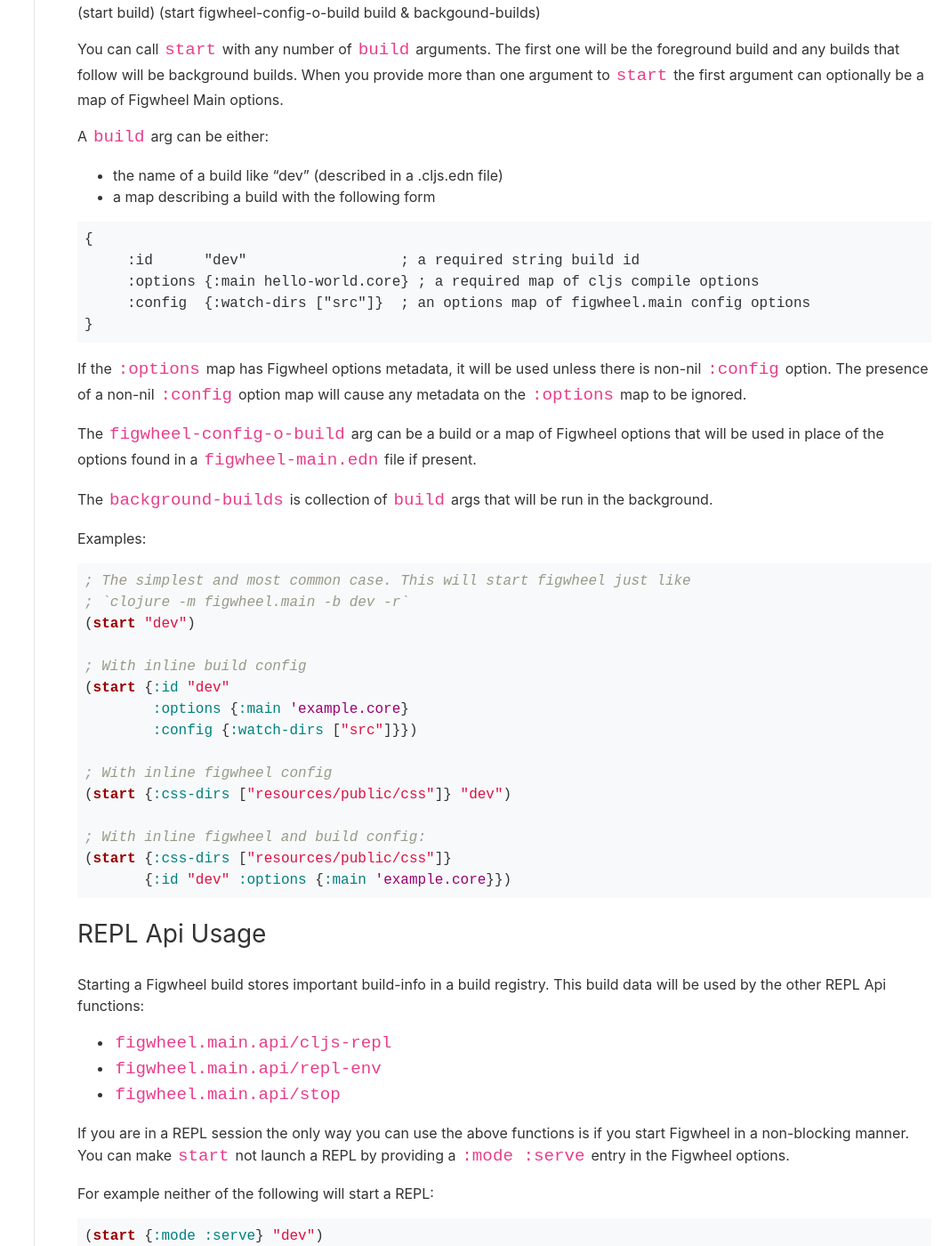
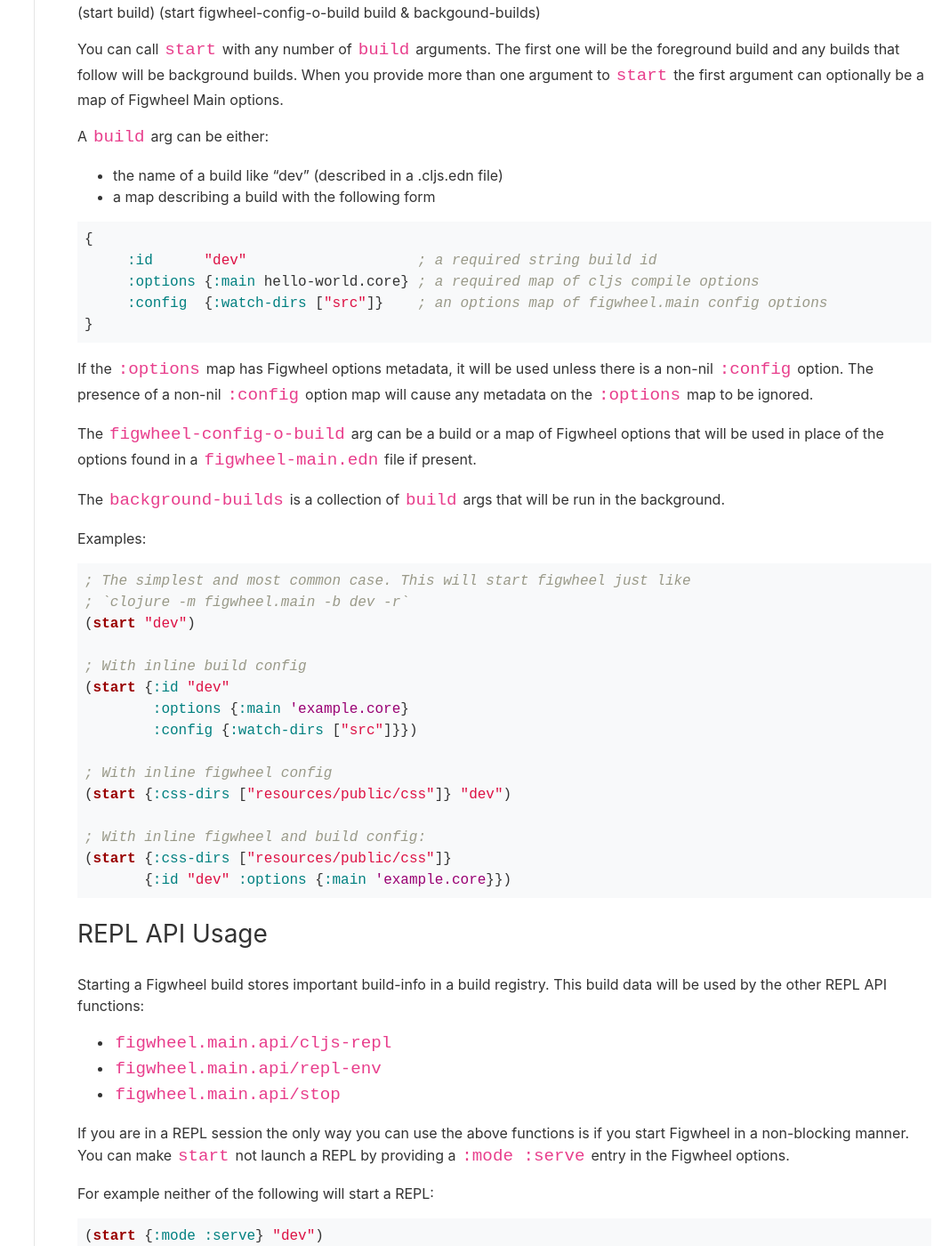
Before and after one commit to bhauman/figwheel-main, a Jekyll site: the page built from docs/docs/scripting_api.md, in a window 1280 px wide and 1400 px high, scrolled down 2807 px. Shown: the whole window at 89% size, without its empty margins (212-1280 px from the left). Built offline with Jekyll 4.4.1, drawn with Linux system fonts in a browser that asks for light colours; some of the changed text lies outside the part shown.

Commit message:
various copy fixes

````diff
--- a/docs/_includes/main-api-docs.md
+++ b/docs/_includes/main-api-docs.md
@@ -18,16 +18,16 @@
 * the name of a build like "dev" (described in a .cljs.edn file)
 * a map describing a build with the following form
 
-```
+```clojure
 {
-     :id      "dev"                  ; a required string build id
+     :id      "dev"                    ; a required string build id
      :options {:main hello-world.core} ; a required map of cljs compile options
-     :config  {:watch-dirs ["src"]}  ; an options map of figwheel.main config options
+     :config  {:watch-dirs ["src"]}    ; an options map of figwheel.main config options
 }
 ```
 
 If the `:options` map has Figwheel options metadata, it will be used
-unless there is non-nil `:config` option. The presence of a non-nil
+unless there is a non-nil `:config` option. The presence of a non-nil
 `:config` option map will cause any metadata on the `:options` map
 to be ignored.
 
@@ -35,7 +35,7 @@
 Figwheel options that will be used in place of the options found in
 a `figwheel-main.edn` file if present.
 
-The `background-builds` is collection of `build` args that will be
+The `background-builds` is a collection of `build` args that will be
 run in the background.
 
 Examples:
@@ -58,10 +58,10 @@
        {:id "dev" :options {:main 'example.core}})
 ```
 
-### REPL Api Usage
+### REPL API Usage
 
 Starting a Figwheel build stores important build-info in a build
-registry. This build data will be used by the other REPL Api
+registry. This build data will be used by the other REPL API
 functions:
 
 * `figwheel.main.api/cljs-repl`
@@ -97,10 +97,9 @@
 Args: `([build-id])`
 
 Once you have already started Figwheel in the background with a
-call to `figwheel.main.api/start`
-
-You can supply a build name of a running build to this function to
-start a ClojureScript REPL for the running build.
+call to `figwheel.main.api/start`, you can supply a build name of a
+running build to this function to start a ClojureScript REPL for the
+running build.
 
 Example:
 
@@ -114,10 +113,8 @@
 Args: `([build-id])`
 
 Once you have already started a build in the background with a
-call to `start`
-
-You can supply the `build-id` of the running build to this function
-to fetch the repl-env for the running build. This is helpful in
+call to `start`, you can supply the `build-id` of the running build to
+this function to fetch the repl-env for the running build. This is helpful in
 environments like **vim-fireplace** that need the repl-env.
 
 Example:
@@ -145,7 +142,7 @@
 Args: `([build-id])`
 
 Takes a `build-id` and stops the given build from running. This
-will not work if you have not started the build with `start`
+will not work if you have not started the build with `start`.
 
 
 ## `figwheel.main.api/stop-all`
@@ -161,7 +158,7 @@
 
 Takes the same arguments as `start`.
 
-Starts figwheel and blocks, useful when you want Figwheel to block
+Starts figwheel and blocks. Useful when you want Figwheel to block
 on the server it starts when using `:mode :serve`. You would
 normally use this in a script that would otherwise exit
 prematurely.
````
Also changed, not shown: docs/docs/background_builds.md (+3 -3 lines), docs/docs/extra_mains.md (+5 -5 lines), docs/docs/scripting_api.md (+5 -5 lines), docs/docs/vim.md (+3 -3 lines), 1 other file.
